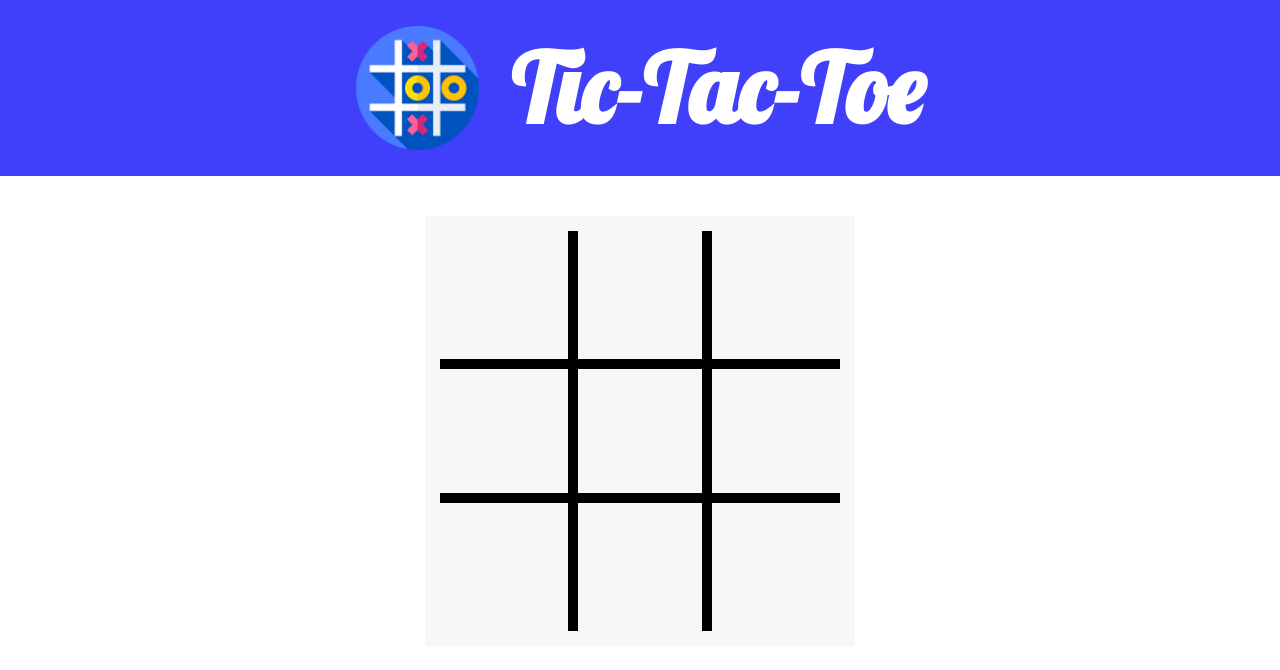
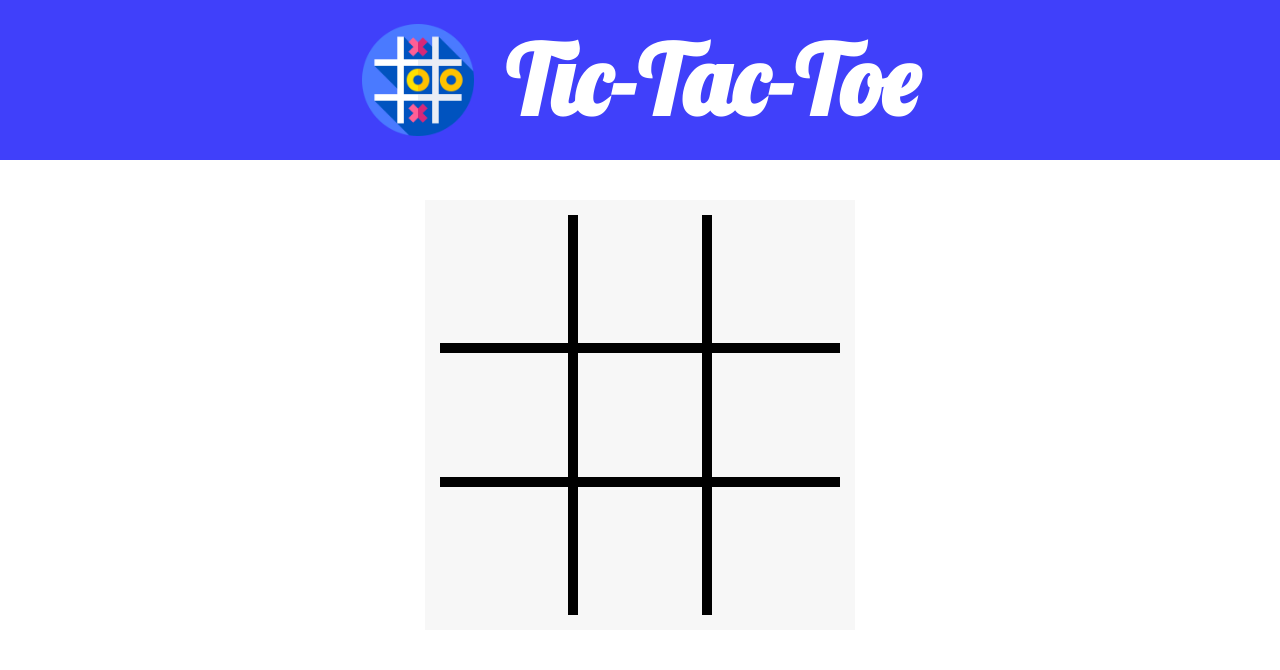
Before and after one commit to zerius182/tic-tac-toe, a plain HTML site: page index.html in a window 1280 px wide. Drawn offline with Linux system fonts and the light colour scheme.

Commit message:
Changed header size

```diff
--- a/game_style.css
+++ b/game_style.css
@@ -7,7 +7,7 @@
 
 #page-header-container{
     background-color: rgba(35, 35, 250, 0.868);
-    height: 22vh;
+    height: 20vh;
     display: flex;
     justify-content: center;
 }
```
